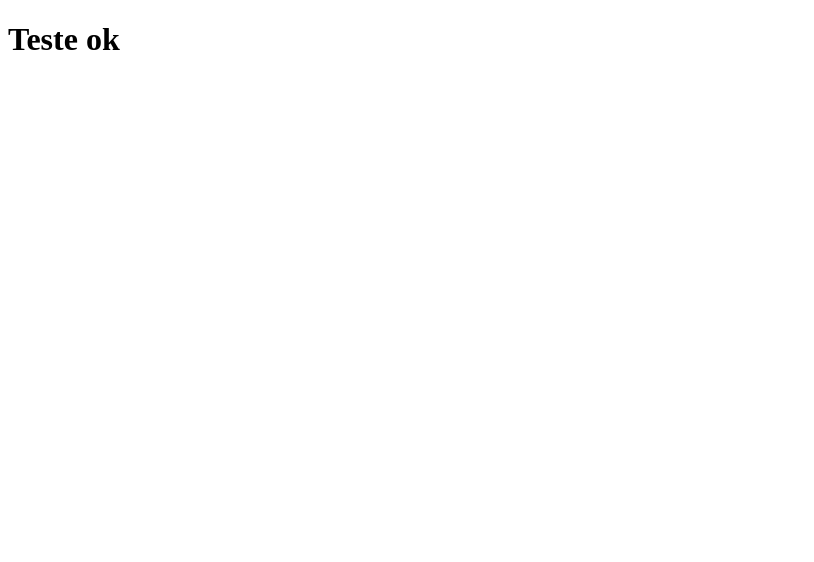
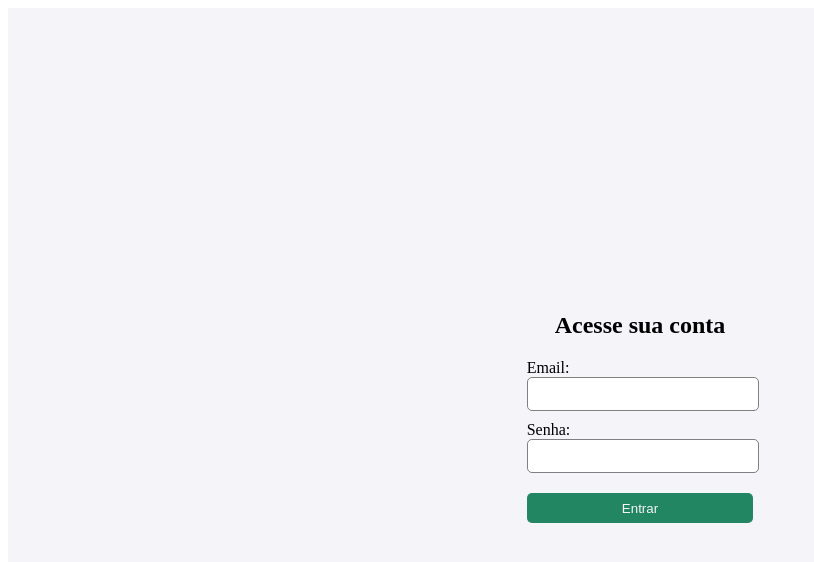
Before and after one commit to saraivafelipe27/challenge-payment, an Angular app: page / in a window 1280 px wide. Shown: the top 562 px of the page, without its empty margins (0-814 px from the left). Built offline with nearby package versions, Linux system fonts and the light colour scheme.

Commit message:
Implementa tela de login

```diff
--- a/src/app/app-routing.module.ts
+++ b/src/app/app-routing.module.ts
@@ -1,7 +1,10 @@
 import { NgModule } from '@angular/core';
 import { RouterModule, Routes } from '@angular/router';
+import { LoginComponent } from './auth/login/login.component';
 
-const routes: Routes = [];
+const routes: Routes = [
+  { path: '', component: LoginComponent },
+];
 
 @NgModule({
   imports: [RouterModule.forRoot(routes)],
--- a/src/app/app.component.html
+++ b/src/app/app.component.html
@@ -1,2 +1 @@
-<h1>Teste ok </h1>
 <router-outlet></router-outlet>
--- /dev/null
+++ b/src/app/auth/login/login.component.html
@@ -0,0 +1,18 @@
+
+<div class="login">
+
+    <h2>Acesse sua conta</h2>
+
+    <form (ngSubmit)="onLogin()">
+      <div>
+        <label for="email">Email:</label>
+        <input id="email" [(ngModel)]="email" name="email" type="email" required />
+      </div>
+      <div>
+        <label for="password">Senha:</label>
+        <input id="password" [(ngModel)]="password" name="password" type="password" required />
+      </div>
+      <div class="error-message" *ngIf="errorMessage">{{ errorMessage }}</div>
+      <button type="submit">Entrar</button>
+    </form>
+  </div>
--- /dev/null
+++ b/src/app/auth/login/login.component.scss
@@ -0,0 +1,33 @@
+.login {
+    display: flex;
+    flex-direction: column;
+    justify-content: center;
+    align-items: center;
+    height: 100vh;
+    background-color: #f4f4f9;
+
+    h2{
+        margin-bottom: 20px;
+    }
+
+    input {
+        margin-bottom: 10px;
+        width: 100% ;
+        color: gray;
+        height: 30px;
+        border-radius: 5px;
+        border: 1px solid ;
+
+    }
+
+    button {
+        margin-top: 10px;
+        width: 100% ;
+        background-color: #238662;
+        color: #f4f4f9;
+        height: 30px;
+
+        border-radius: 5px;
+        border: none ;
+    }
+}
--- /dev/null
+++ b/src/app/auth/login/login.component.ts
@@ -0,0 +1,28 @@
+import { Component } from '@angular/core';
+import { Router } from '@angular/router';
+import { HttpClient } from '@angular/common/http';
+import { ApiService } from '../../services/api.service'
+
+@Component({
+  selector: 'app-login',
+  templateUrl: './login.component.html',
+  styleUrls: ['./login.component.scss']
+})
+export class LoginComponent {
+  email: string = '';
+  password: string = '';
+  errorMessage: string = '';
+
+  constructor(private ApiService: ApiService) {}
+
+  onLogin(): void {
+    this.ApiService.login(this.email, this.password).subscribe(
+      response => {
+        console.log('Login bem-sucedido', response);
+      },
+      error => {
+        this.errorMessage = 'Email ou senha incorretos!';
+      }
+    );
+  }
+}
--- /dev/null
+++ b/src/app/services/api.service.ts
@@ -0,0 +1,16 @@
+import { Injectable } from '@angular/core';
+import { HttpClient } from '@angular/common/http';
+import { Observable } from 'rxjs';
+
+@Injectable({
+  providedIn: 'root'
+})
+export class ApiService {
+  private loginUrl = 'http://localhost:3030/account';
+
+  constructor(private http: HttpClient) { }
+
+  login(email: string, password: string): Observable<any> {
+    return this.http.post<any>(this.loginUrl, { email, password });
+  }
+}
```
Also changed, not shown: src/app/app.module.ts (+9 -1 lines), 2 other files (tests, documents, lock files or other folders).
